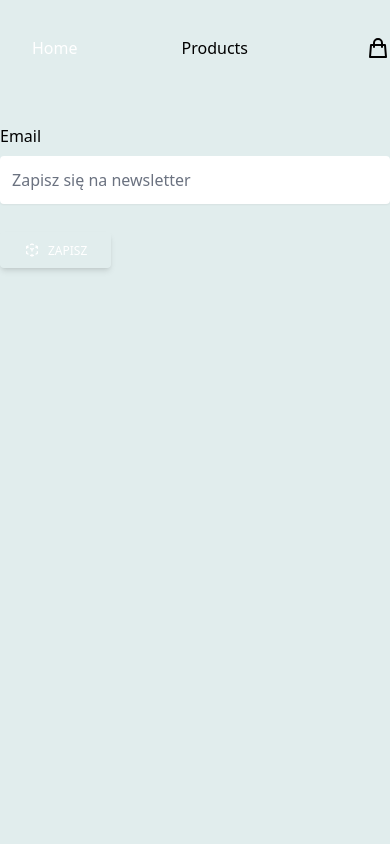
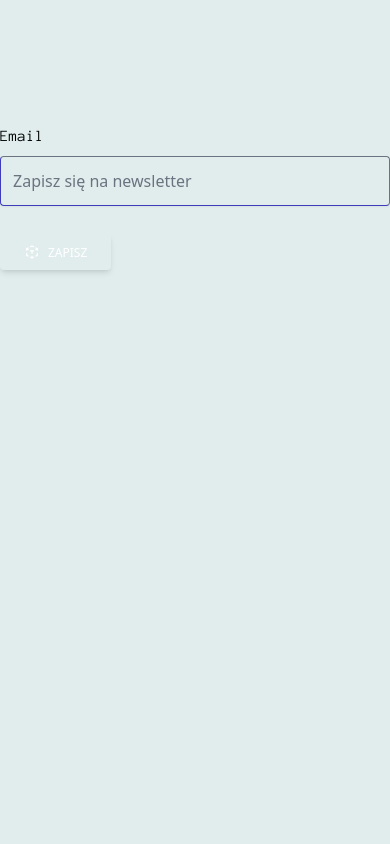
Before and after one commit to dziekonskik/theshop, a Next.js app: page / in a window 390 px wide. Shown: the top 844 px of the page. Built offline with nearby package versions, Linux system fonts and the light colour scheme.

Commit message:
refacotr(styles): minor changes ongoing

```diff
--- a/components/Forms/FormAtoms/FormInput.tsx
+++ b/components/Forms/FormAtoms/FormInput.tsx
@@ -9,7 +9,7 @@ interface FormInputProps<T extends FieldValues> {
   label: Path<T>;
   type: React.HTMLInputTypeAttribute;
   register: UseFormRegister<T>;
-  errors: FieldErrors<FieldValues>;
+  errors: FieldErrors<T>;
   placeholder: string;
 }
 
@@ -24,7 +24,7 @@ export const FormInput = <TFormData extends Record<string, unknown>>({
     <div className="mb-4 w-full">
       <label
         htmlFor={label}
-        className="font-play capitalize text-grey-700 mb-2 block"
+        className="font-anonymous capitalize text-grey-700 mb-2 block"
       >
         {label}
       </label>
@@ -42,7 +42,7 @@ export const FormInput = <TFormData extends Record<string, unknown>>({
         <input
           id={label}
           type={type}
-          className="rounded border-none w-full p-3 shadow-sm"
+          className="rounded w-full p-3 shadow-sm bg-transparent border border-b-purple border-l-purple"
           placeholder={placeholder}
           {...register(label)}
         />
@@ -50,9 +50,9 @@ export const FormInput = <TFormData extends Record<string, unknown>>({
 
       <span
         role="alert"
-        className="text-red-500 mt-1 text-xs font-bold h-2 block"
+        className="text-error font-anonymous mt-1 text-xs h-2 block"
       >
-        {errors[label]?.message}
+        {errors[label]?.message as string}
       </span>
     </div>
   );
--- a/components/layout/Header.tsx
+++ b/components/layout/Header.tsx
@@ -3,18 +3,35 @@ import { useRouter } from "next/router";
 import Link from "next/link";
 import { Cart } from "../Cart/Cart";
 
+interface NavItem {
+  url: string;
+  text: string;
+}
+
 export const Header = () => {
-  const [navItems, _] = useState([
+  const [navItems, _] = useState<NavItem[]>([
     { url: "/", text: "Home" },
     { url: "/products", text: "Products" },
   ]);
 
   const { pathname } = useRouter();
-  const [, keyword] = pathname.split("/");
 
   return (
     <header className="bg-slate-300 h-24 mb-7">
-      <div className="container flex items-center h-full justify-between mx-auto">
+      <DesktopHeader navItems={navItems} pathname={pathname} />
+    </header>
+  );
+};
+
+interface DesktopHeaderProps {
+  navItems: NavItem[];
+  pathname: string;
+}
+
+const DesktopHeader = ({ navItems, pathname }: DesktopHeaderProps) => {
+  const [, keyword] = pathname.split("/");
+  return (
+    <div className="container hidden md:flex items-center h-full justify-between mx-auto">
       <nav className="h-full">
         <ul className="flex items-center h-full">
           {navItems.map(({ url, text }, i) => (
@@ -35,6 +52,5 @@ export const Header = () => {
       </nav>
       <Cart />
     </div>
-    </header>
   );
 };
--- a/components/layout/Layout.tsx
+++ b/components/layout/Layout.tsx
@@ -7,9 +7,9 @@ interface Props {
 }
 export const Layout = ({ children }: Props) => {
   return (
-    <div className="flex flex-col min-h-screen">
+    <div className="flex flex-col justify-between w-full min-h-screen">
       <Header />
-      <div className="flex-grow container mx-auto">{children}</div>
+      <main className="lg:container lg:mx-auto flex flex-1">{children}</main>
       <Footer />
     </div>
   );
```
Lines whose indentation alone changed are shown as unchanged.
